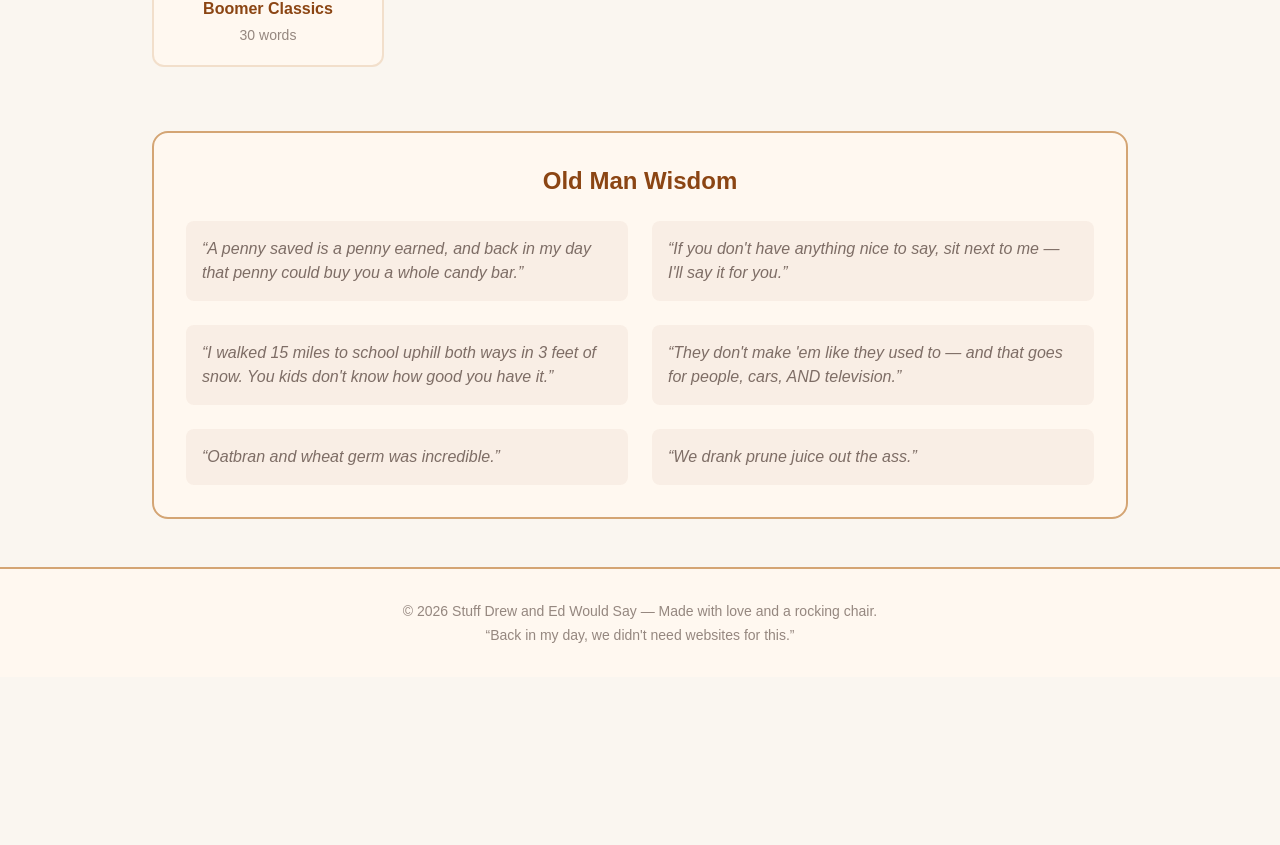
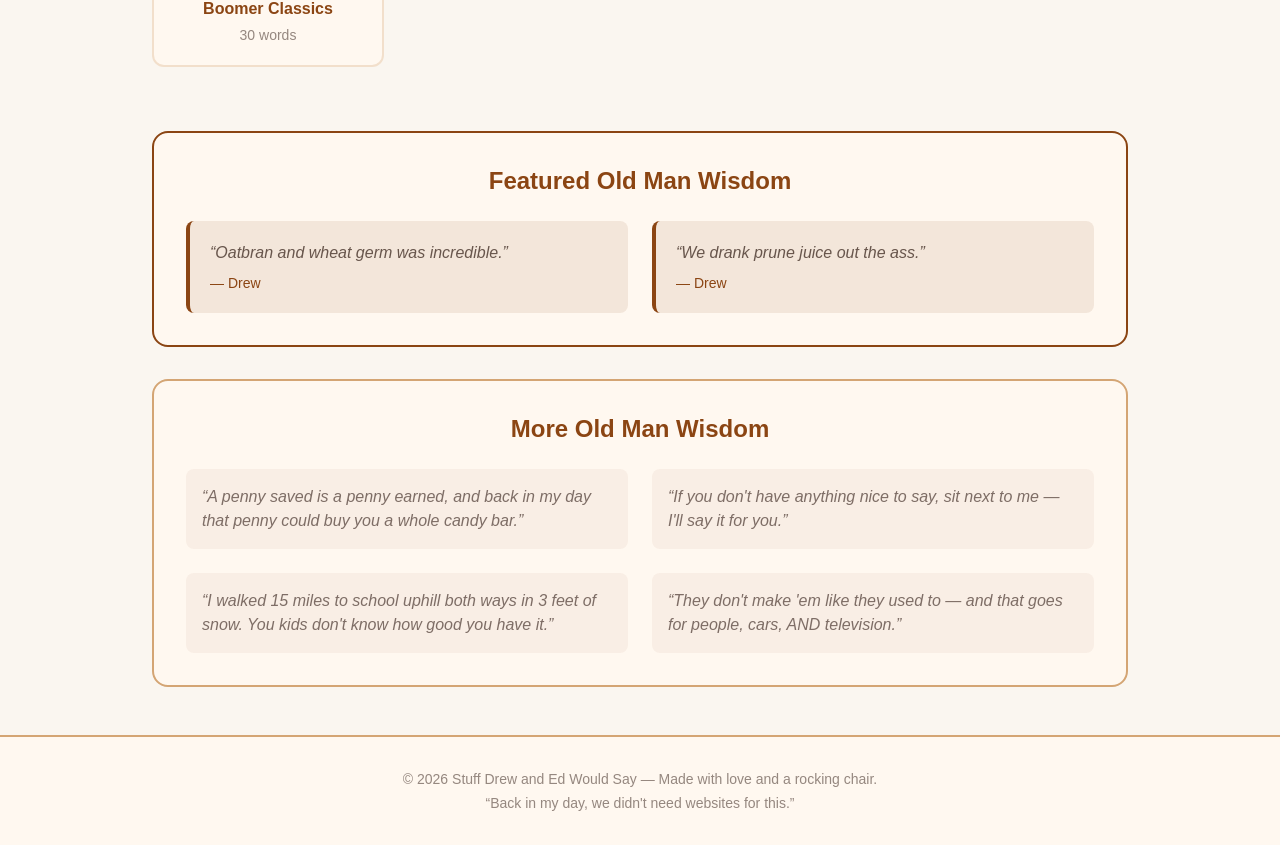
Before and after one commit to ct1212/old-man-words, a Next.js app: page / in a window 1280 px wide. Shown: the part 1517-2362 px from the top of the page. Before the commit the page ends 2194 px from the top, so only its background shows below. Built offline with nearby package versions, Linux system fonts and the light colour scheme.

Commit message:
Add Featured Old Man Wisdom section with Drew quotes highlighted

```diff
--- a/src/app/page.tsx
+++ b/src/app/page.tsx
@@ -138,10 +138,27 @@ export default function Home() {
         </div>
       </section>
 
-      {/* Old Man Wisdom */}
-      <section className="rounded-2xl border-2 border-accent-light bg-card-bg p-8">
+      {/* Featured Old Man Wisdom */}
+      <section className="rounded-2xl border-2 border-accent bg-card-bg p-8">
         <h2 className="mb-6 text-center text-2xl font-bold text-accent">
-          Old Man Wisdom
+          Featured Old Man Wisdom
+        </h2>
+        <div className="grid gap-6 md:grid-cols-2">
+          <blockquote className="rounded-lg bg-accent/10 p-5 italic text-foreground/70 border-l-4 border-accent">
+            &ldquo;Oatbran and wheat germ was incredible.&rdquo;
+            <footer className="mt-2 text-sm text-accent not-italic font-medium">— Drew</footer>
+          </blockquote>
+          <blockquote className="rounded-lg bg-accent/10 p-5 italic text-foreground/70 border-l-4 border-accent">
+            &ldquo;We drank prune juice out the ass.&rdquo;
+            <footer className="mt-2 text-sm text-accent not-italic font-medium">— Drew</footer>
+          </blockquote>
+        </div>
+      </section>
+
+      {/* More Old Man Wisdom */}
+      <section className="mt-8 rounded-2xl border-2 border-accent-light bg-card-bg p-8">
+        <h2 className="mb-6 text-center text-2xl font-bold text-accent">
+          More Old Man Wisdom
         </h2>
         <div className="grid gap-6 md:grid-cols-2">
           <blockquote className="rounded-lg bg-accent/5 p-4 italic text-foreground/60">
@@ -160,12 +177,6 @@ export default function Home() {
             &ldquo;They don&apos;t make &apos;em like they used to — and that
             goes for people, cars, AND television.&rdquo;
           </blockquote>
-          <blockquote className="rounded-lg bg-accent/5 p-4 italic text-foreground/60">
-            &ldquo;Oatbran and wheat germ was incredible.&rdquo;
-          </blockquote>
-          <blockquote className="rounded-lg bg-accent/5 p-4 italic text-foreground/60">
-            &ldquo;We drank prune juice out the ass.&rdquo;
-          </blockquote>
         </div>
       </section>
     </main>
```
